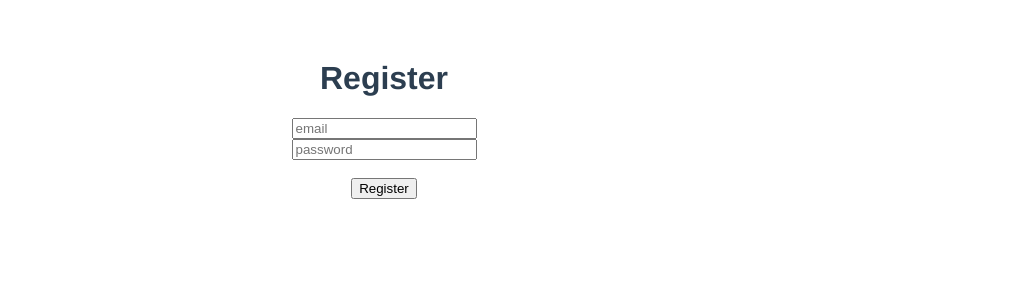
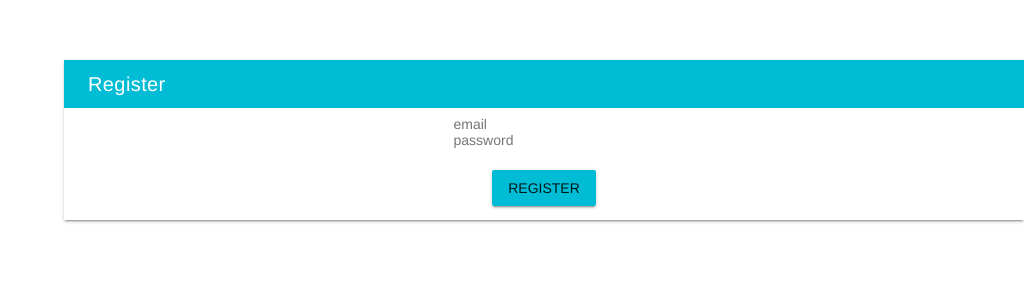
Before and after one commit to kyleryanaz/Vue-Tab-Tracker, a Vue app in the folder client/: page /#/register in a window 1280 px wide. Shown: the top 300 px of the page, without its empty margins (256-1280 px from the left). Built offline with nearby package versions, Linux system fonts and the light colour scheme.

Commit message:
added Vuetify

```diff
--- a/client/package.json
+++ b/client/package.json
@@ -16,7 +16,8 @@
   "dependencies": {
     "axios": "^0.18.0",
     "vue": "^2.5.2",
-    "vue-router": "^3.0.1"
+    "vue-router": "^3.0.1",
+    "vuetify": "^1.3.12"
   },
   "devDependencies": {
     "autoprefixer": "^7.1.2",
--- a/client/src/components/Register.vue
+++ b/client/src/components/Register.vue
@@ -1,7 +1,11 @@
 <template>
-  <div>
-    <h1>Register</h1>
-
+  <v-layout column>
+    <v-flex xs6 offset-xs3>
+      <div class="white elevation-2">
+        <v-toolbar flat dense class="cyan" dark>
+          <v-toolbar-title>Register</v-toolbar-title>
+        </v-toolbar>
+        <div class="pl-4 pr-4 pt-2 pb-2">
           <input
             type="email"
             name="email"
@@ -16,11 +20,15 @@
           <br>
           <div class="error" v-html="error" />
           <br>
-    <button
+          <v-btn
+            class="cyan"
             @click="register">
             Register
-    </button>
+          </v-btn>
         </div>
+      </div>
+    </v-flex>
+  </v-layout>
 </template>
 
 <script>
--- a/client/src/main.js
+++ b/client/src/main.js
@@ -3,8 +3,13 @@
 import Vue from 'vue'
 import App from './App'
 import router from './router'
+import Vuetify from 'vuetify'
+import 'vuetify/dist/vuetify.min.css'
+// import  'vuetify/dist/vuetify'
 
 Vue.config.productionTip = false
+
+Vue.use(Vuetify)
 
 /* eslint-disable no-new */
 new Vue({
```
Also changed, not shown: 1 other file (tests, documents, lock files or other folders). Lines whose indentation alone changed are shown as unchanged.
